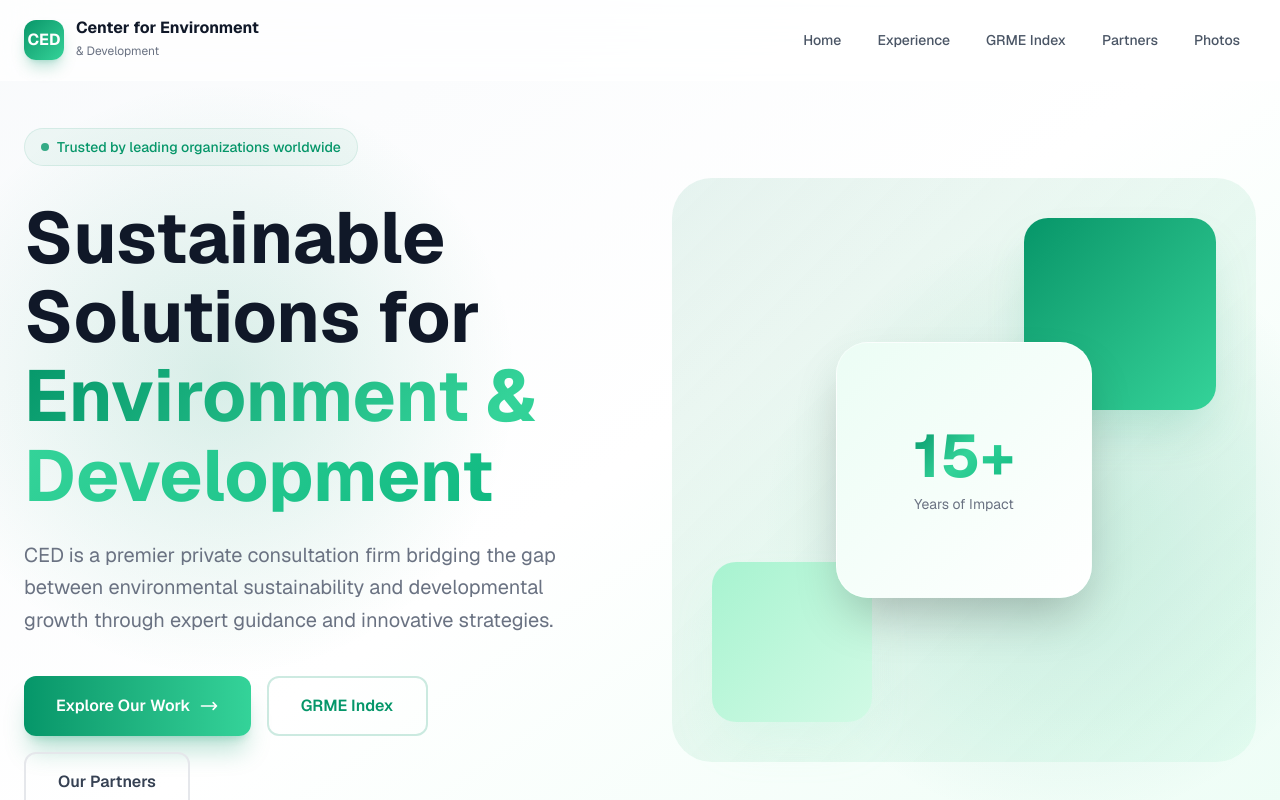
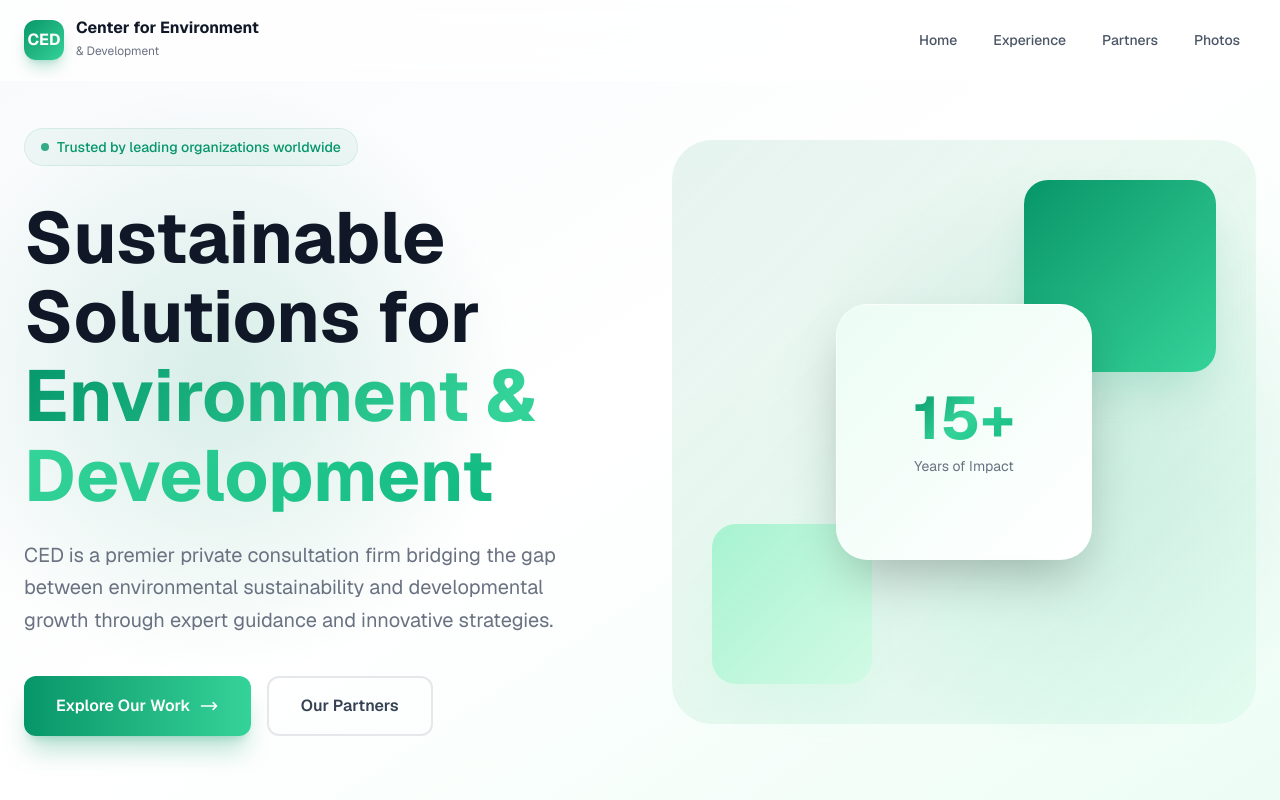
Before and after one commit to Ri-dhee/CED, a Next.js app: page / in a window 1280 px wide. Shown: the top 800 px of the page. Built offline with nearby package versions, Linux system fonts and the light colour scheme.

Commit message:
Remove GRME from site navigation, keep as standalone tool

```diff
--- a/src/app/layout.tsx
+++ b/src/app/layout.tsx
@@ -46,7 +46,6 @@ export const metadata: Metadata = {
 const navLinks = [
   { href: "/", label: "Home" },
   { href: "/experience", label: "Experience" },
-  { href: "/grme", label: "GRME Index" },
   { href: "/partners", label: "Partners" },
   { href: "/photos", label: "Photos" },
 ];
--- a/src/app/page.tsx
+++ b/src/app/page.tsx
@@ -124,12 +124,6 @@ export default function Home() {
                   <svg className="w-4 h-4 sm:w-5 sm:h-5 ml-2 group-hover:translate-x-1 transition-transform" fill="none" stroke="currentColor" viewBox="0 0 24 24">
                     <path strokeLinecap="round" strokeLinejoin="round" strokeWidth={2} d="M17 8l4 4m0 0l-4 4m4-4H3" />
                   </svg>
-                </Link>
-                <Link
-                  href="/grme"
-                  className="inline-flex items-center px-5 sm:px-8 py-3 sm:py-4 border-2 border-primary/20 text-primary font-semibold rounded-xl hover:bg-primary/5 transition-all text-sm sm:text-base"
-                >
-                  GRME Index
                 </Link>
                 <Link
                   href="/partners"
--- a/src/components/MobileNav.tsx
+++ b/src/components/MobileNav.tsx
@@ -7,7 +7,6 @@ import { usePathname } from "next/navigation";
 const navLinks = [
   { href: "/", label: "Home" },
   { href: "/experience", label: "Experience" },
-  { href: "/grme", label: "GRME Index" },
   { href: "/partners", label: "Partners" },
   { href: "/photos", label: "Photos" },
 ];
```
